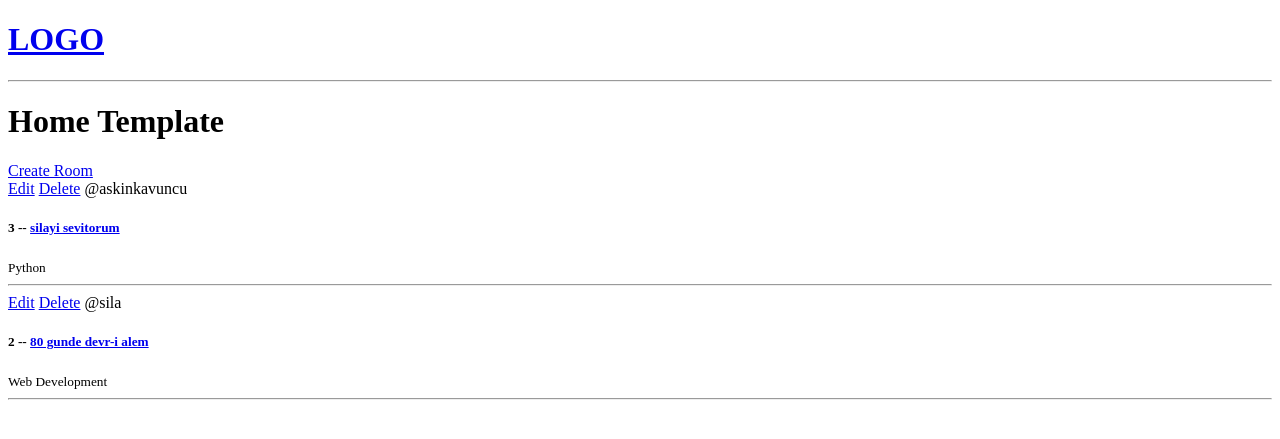
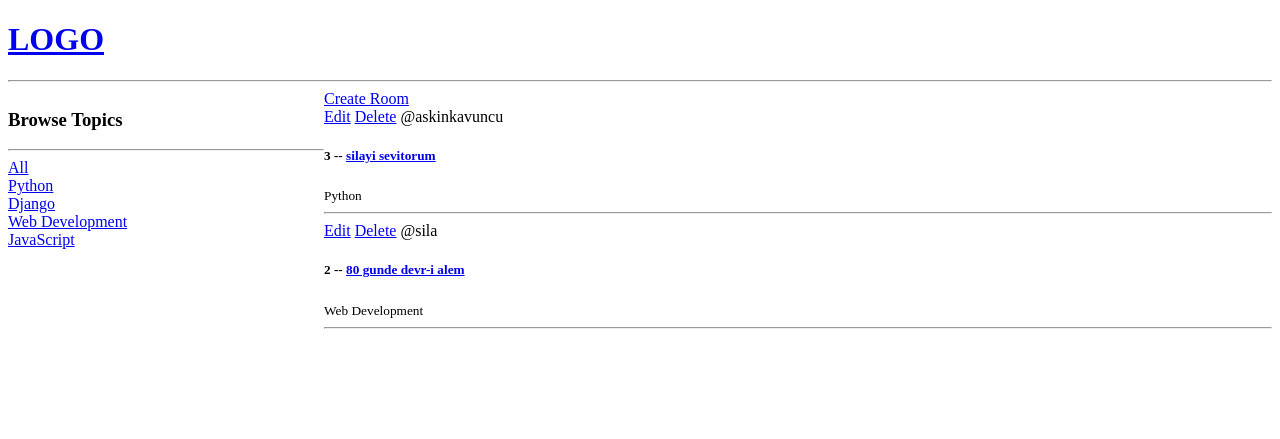
Before and after one commit to mericsila/crybud, a Django app: page / in a window 1280 px wide. Shown: the top 439 px of the page. Run offline with Django 4.2, Linux system fonts and the light colour scheme; data comes from the database, SQL or seed files in the repository.

Commit message:
topic sidebar added

```diff
--- a/base/templates/base/home.html
+++ b/base/templates/base/home.html
@@ -2,7 +2,31 @@
 
 {% block content %}
 
-<h1>Home Template</h1>
+<style>
+    .home-container {
+        display: grid;
+        grid-template-columns: 1fr 3fr;
+    }
+</style>
+
+<div class="home-container">
+
+
+
+        <div>
+            <h3>Browse Topics</h3>
+            <hr>
+
+            <div>
+                <a href="{% url 'home' %}">All</a>
+            </div>
+
+            {% for topic in topics %}
+            <div>
+                <a href="{% url 'home' %}?q={{topic.name}}">{{topic.name}}</a>
+            </div>
+            {% endfor %}
+        </div>
 
         <div>
 
@@ -22,6 +46,10 @@
 
                 {% endfor %}
             </div>
+
+        </div>
+
+
 </div>
 
 {% endblock content %}
--- a/base/views.py
+++ b/base/views.py
@@ -1,5 +1,5 @@
 from django.shortcuts import render, redirect
-from .models import Room
+from .models import Room, Topic
 from .forms import RoomForm
 
 # Create your views here.
@@ -13,7 +13,8 @@ rooms = [
 
 def home(request):
     rooms = Room.objects.all()  # see querysets
-    context = {'rooms': rooms}
+    topics = Topic.objects.all()
+    context = {'rooms': rooms, 'topics': topics}
     return render(request, 'base/home.html', context)
 
 
```
Lines whose indentation alone changed are shown as unchanged.
